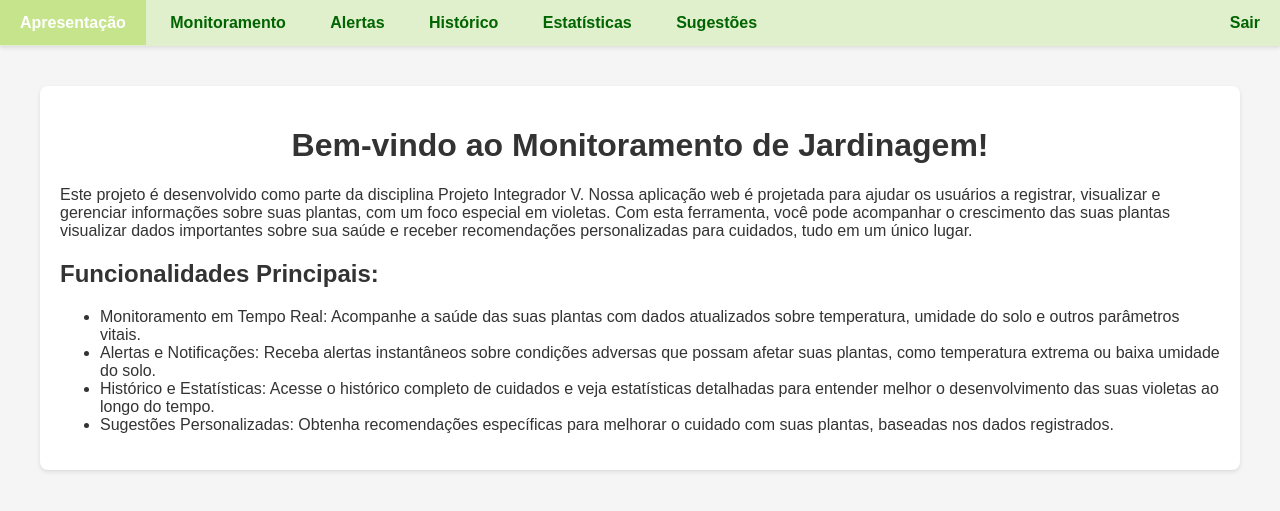
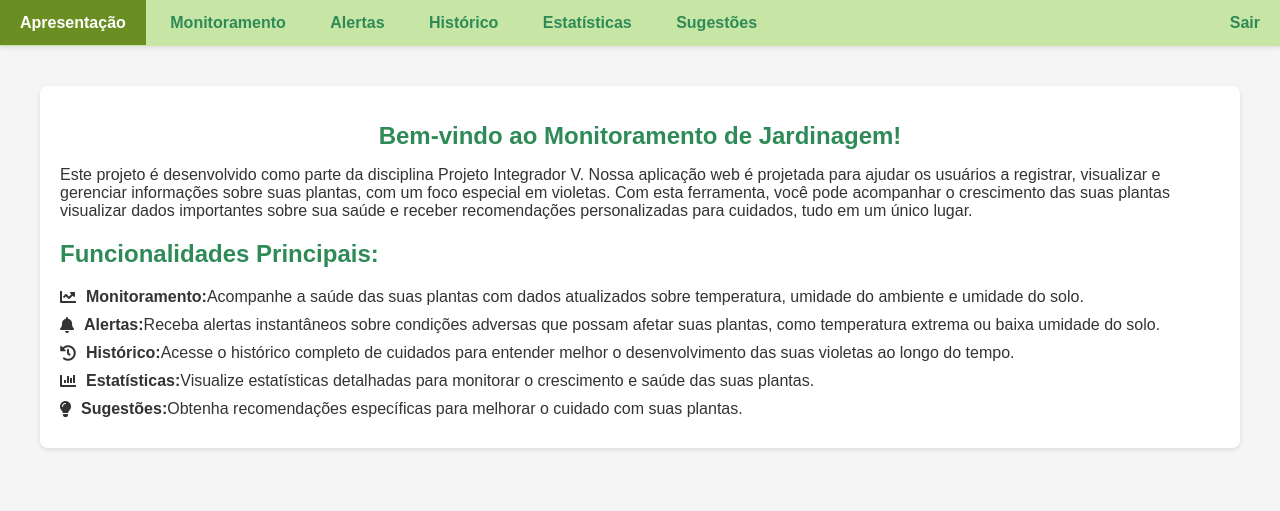
Before and after one commit to marialeticiacs/Monitoramento-Jardinagem-PIV, a Flask app: template frontend/templates/home.html in a window 1280 px wide. Shown: the top 511 px of the page. Run offline with Flask 3, Linux system fonts and the light colour scheme; the template is opened without the code that fills it, so the values that code supplies are empty.

Commit message:
subindo fronted atualizado

```diff
--- a/frontend/templates/home.html
+++ b/frontend/templates/home.html
@@ -4,11 +4,12 @@
     <meta charset="UTF-8">
     <meta name="viewport" content="width=device-width, initial-scale=1.0">
     <title>Home</title>
+    <link rel="stylesheet" href="https://cdnjs.cloudflare.com/ajax/libs/font-awesome/5.15.3/css/all.min.css">
     <style>
         body {
             font-family: Arial, sans-serif;
             background-color: #F5F5F5; /* Cinza Claro */
-            color: #333;
+            color: #333333; /* Cinza Escuro */
             margin: 0;
             padding: 0;
         }
@@ -16,19 +17,20 @@
             display: flex;
             justify-content: space-between;
             align-items: center;
-            background-color: #E0EFCC; /* Verde Claro */
+            background-color: #C7E6A6; /* Verde Claro */
             box-shadow: 0 2px 4px rgba(0, 0, 0, 0.1);
         }
         .navbar a {
             padding: 14px 20px;
-            color: #006400; /* Verde Escuro */
+            color: #2E8B57; /* Verde Floresta */
             text-align: center;
             text-decoration: none;
             transition: background-color 0.3s;
             font-weight: bold; /* Negrito */
+            font-size: 16px; /* Tamanho da fonte */
         }
         .navbar a:hover {
-            background-color: #C6E48B; /* Verde Médio */
+            background-color: #6B8E23; /* Verde Médio */
             color: #fff; /* Branco */
         }
         .navbar-right {
@@ -53,26 +55,27 @@
             display: block;
         }
         h1, h2 {
-            color: #333; /* Cor de texto padrão */
+            color: #2E8B57; /* Verde Floresta */
+            font-size: 24px; /* Tamanho da fonte */
         }
         .button {
             display: inline-block;
             margin-top: 20px;
             padding: 10px 20px;
-            background-color: #673AB7; /* Roxo Escuro */
+            background-color: #6B8E23; /* Verde Médio */
             color: #FFFFFF; /* Branco */
             border: none;
             border-radius: 5px;
             text-decoration: none;
-            font-size: 16px;
+            font-size: 16px; /* Tamanho da fonte */
             cursor: pointer;
         }
         .button:hover {
-            background-color: #512DA8; /* Roxo Médio */
+            background-color: #2E8B57; /* Verde Floresta */
         }
         .alerta {
             color: #FFFFFF; /* Branco */
-            background-color: #E53935; /* Vermelho */
+            background-color: #DEB887; /* Marrom Claro */
             padding: 10px;
             border-radius: 5px;
             margin-bottom: 10px;
@@ -82,11 +85,24 @@
             padding: 0;
         }
         .suggestions-list li {
-            background-color: #EDE7F6; /* Laranja Claro */
+            background-color: #C7E6A6; /* Verde Claro */
             padding: 15px;
-            border: 1px solid #FFB74D; /* Laranja */
+            border: 1px solid #6B8E23; /* Verde Médio */
             border-radius: 8px;
             margin-bottom: 10px;
+            color: #333333; /* Cinza Escuro */
+        }
+        .feature {
+            display: flex;
+            align-items: center;
+            margin-bottom: 10px;
+            font-size: 16px; /* Tamanho da fonte */
+        }
+        .feature-icon {
+            margin-right: 10px;
+        }
+        .feature-text {
+            font-weight: bold;
         }
     </style>
 </head>
@@ -114,13 +130,26 @@
             <p>Este projeto é desenvolvido como parte da disciplina Projeto Integrador V. Nossa aplicação web é projetada para ajudar os usuários a registrar, visualizar e gerenciar informações sobre suas plantas, com um foco especial em violetas. Com esta ferramenta, você pode acompanhar o crescimento das suas plantas visualizar dados importantes sobre sua saúde e receber recomendações personalizadas para cuidados, tudo em um único lugar.</p>
 
             <h2>Funcionalidades Principais:</h2>
-            <ul>
-                <li>Monitoramento em Tempo Real: Acompanhe a saúde das suas plantas com dados atualizados sobre temperatura, umidade do solo e outros parâmetros vitais.</li>
-                <li>Alertas e Notificações: Receba alertas instantâneos sobre condições adversas que possam afetar suas plantas, como temperatura extrema ou baixa umidade do solo.</li>
-                <li>Histórico e Estatísticas: Acesse o histórico completo de cuidados e veja estatísticas detalhadas para entender melhor o desenvolvimento das suas violetas ao longo do tempo.</li>
-                <li>Sugestões Personalizadas: Obtenha recomendações específicas para melhorar o cuidado com suas plantas, baseadas nos dados registrados.</li>
-                <!-- <li>Estatísticas detalhadas sobre o desenvolvimento das plantas.</li> -->
-            </ul>
+            <div class="feature">
+                <i class="fas fa-chart-line feature-icon"></i>
+                <span class="feature-text">Monitoramento:</span> Acompanhe a saúde das suas plantas com dados atualizados sobre temperatura, umidade do ambiente e umidade do solo.
+            </div>
+            <div class="feature">
+                <i class="fas fa-bell feature-icon"></i>
+                <span class="feature-text">Alertas:</span> Receba alertas instantâneos sobre condições adversas que possam afetar suas plantas, como temperatura extrema ou baixa umidade do solo.
+            </div>
+            <div class="feature">
+                <i class="fas fa-history feature-icon"></i>
+                <span class="feature-text">Histórico:</span> Acesse o histórico completo de cuidados para entender melhor o desenvolvimento das suas violetas ao longo do tempo.
+            </div>
+            <div class="feature">
+                <i class="fas fa-chart-bar feature-icon"></i>
+                <span class="feature-text">Estatísticas:</span> Visualize estatísticas detalhadas para monitorar o crescimento e saúde das suas plantas.
+            </div>
+            <div class="feature">
+                <i class="fas fa-lightbulb feature-icon"></i>
+                <span class="feature-text">Sugestões:</span> Obtenha recomendações específicas para melhorar o cuidado com suas plantas.
+            </div>
 
         </div>
         <!-- Monitoramento -->
```
Also changed, not shown: frontend/templates/index.html (+6 -6 lines), frontend/templates/login.html (+9 -9 lines), frontend/templates/register.html (+17 -16 lines).
